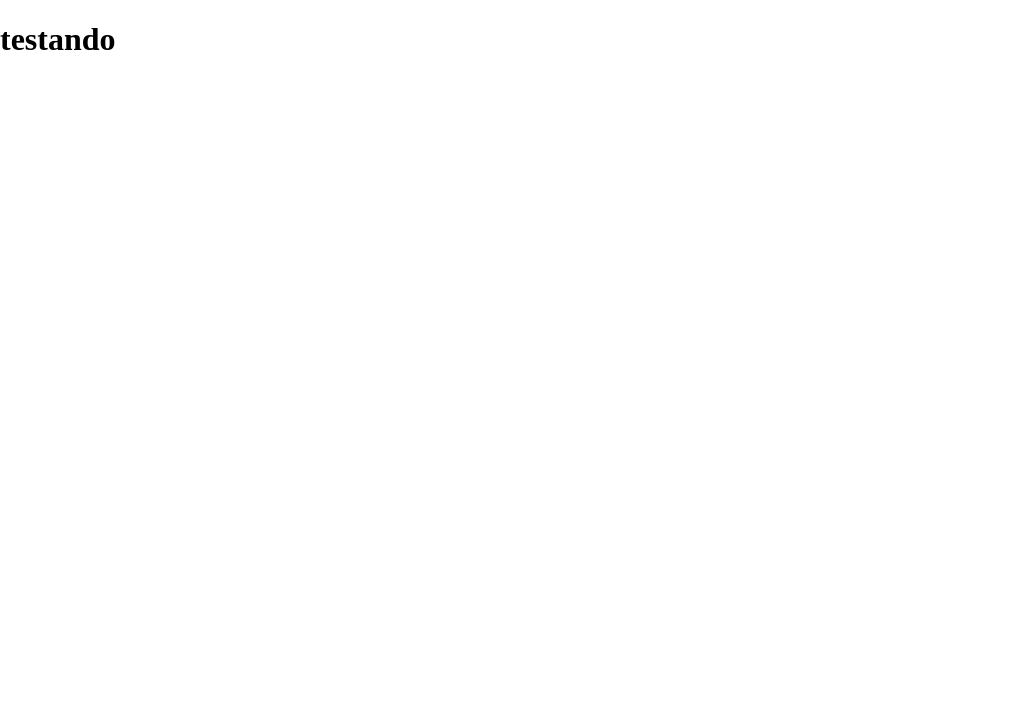
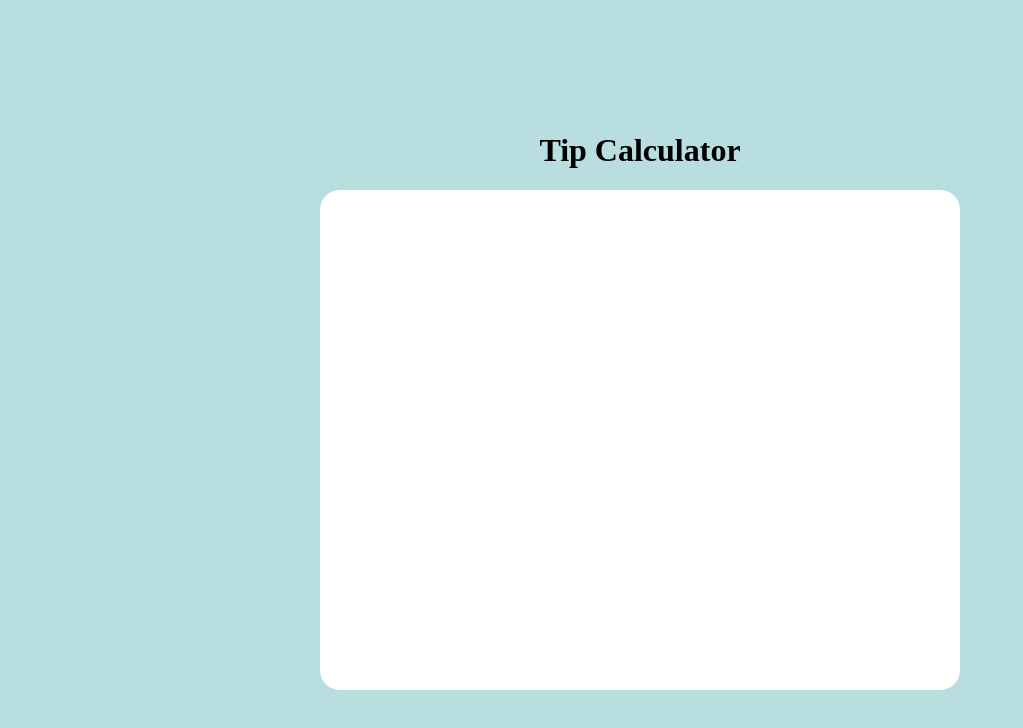
Before and after one commit to daasc/GitActions, a Vue app: page / in a window 1280 px wide. Shown: the top 728 px of the page, without its empty margins (0-1023 px from the left). Built offline with nearby package versions, Linux system fonts and the light colour scheme.

Commit message:
feat: add template and css

```diff
--- /dev/null
+++ b/src/assets/color.css
@@ -0,0 +1,10 @@
+:root {
+  --color-primary: #b9dedf;
+  --color-container-result: #03363a;
+  --color-input: #f2f6f9;
+  --color-button: #2ab89f;
+  --color-font-result: #29b7a5;
+  --color-font-calculator: #545355;
+  --color-icon: #c4dedd;
+
+}
--- a/src/assets/main.css
+++ b/src/assets/main.css
@@ -1,4 +1,7 @@
+@import './color.css';
+
 body {
   margin: 0px;
   padding: 0px;
+  background-color: var(--color-primary);
 }
--- a/src/views/Calculator.vue
+++ b/src/views/Calculator.vue
@@ -1,7 +1,11 @@
 <template>
-  <div>
-    <h1>testando</h1>
-  </div>
+  <main>
+    <h1>Tip Calculator</h1>
+    <section class="container">
+      <div class="container__calculator"></div>
+      <div class="container__result"></div>
+    </section>
+  </main>
 </template>
 <script>
 export default {
@@ -9,4 +13,23 @@ export default {
   name: "Calculator",
 };
 </script>
-<style lang="scss" scoped></style>
+<style lang="css" scoped>
+main {
+  height: 100vh;
+  display: flex;
+  flex-direction: column;
+  justify-content: center;
+}
+
+h1 {
+  text-align: center;
+}
+.container {
+  display: flex;
+  width: 50%;
+  min-height: 500px;
+  background-color: white;
+  margin: 0 auto;
+  border-radius: 20px;
+}
+</style>
```
